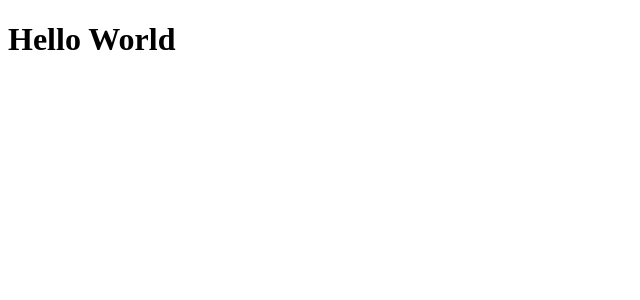
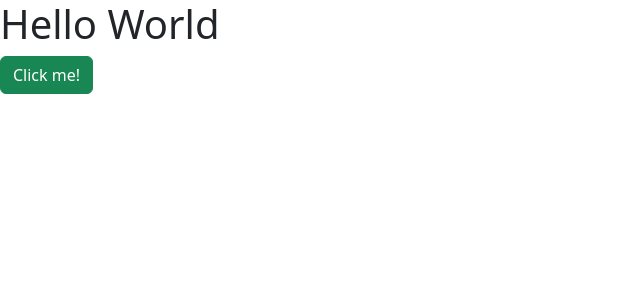
Before and after one commit to 38raghav/campus_finder, a React (Vite) app in the folder Frontend/: page / in a window 1280 px wide. Shown: the top 300 px of the page, without its empty margins (0-640 px from the left). Built offline with nearby package versions, Linux system fonts and the light colour scheme.

Commit message:
Add Bootstrap and update UI

```diff
--- a/Frontend/package.json
+++ b/Frontend/package.json
@@ -10,6 +10,7 @@
     "preview": "vite preview"
   },
   "dependencies": {
+    "bootstrap": "^5.3.8",
     "react": "^19.2.8",
     "react-dom": "^19.2.8"
   },
--- a/Frontend/src/App.jsx
+++ b/Frontend/src/App.jsx
@@ -6,6 +6,7 @@ function App() {
   return (
     <>
       <h1>Hello World</h1>
+      <button className='btn btn-success'>Click me!</button>
     </>
   )
 }
--- a/Frontend/src/main.jsx
+++ b/Frontend/src/main.jsx
@@ -1,5 +1,6 @@
 import { StrictMode } from 'react'
 import { createRoot } from 'react-dom/client'
+import 'bootstrap/dist/css/bootstrap.min.css';
 import App from './App.jsx'
 
 createRoot(document.getElementById('root')).render(
```
Also changed, not shown: 2 other files (tests, documents, lock files or other folders).
